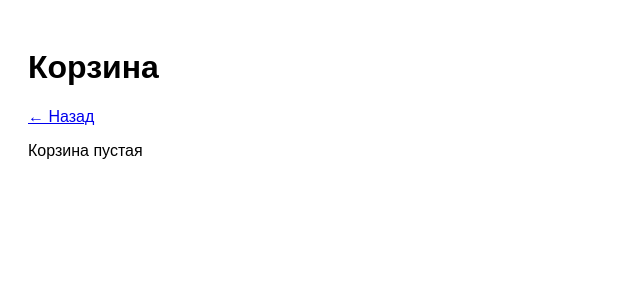
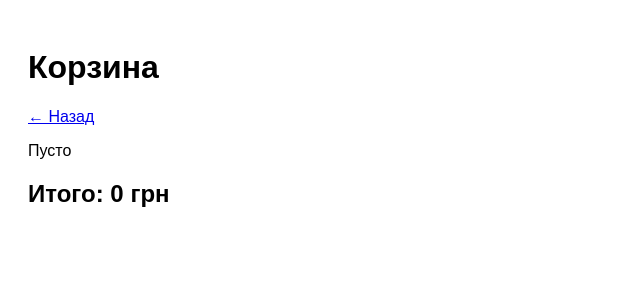
Before and after one commit to ssqwllfnn210230-sudo/sensx-store, a Next.js app: page /cart in a window 1280 px wide. Shown: the top 300 px of the page, without its empty margins (0-640 px from the left). Built offline with nearby package versions, Linux system fonts and the light colour scheme.

Commit message:
Refactor cart component to simplify item display

```diff
--- a/pages/cart.js
+++ b/pages/cart.js
@@ -8,29 +8,10 @@ export default function Cart() {
     setCart(saved);
   }, []);
 
-  function updateCart(newCart) {
-    setCart(newCart);
-    localStorage.setItem("cart", JSON.stringify(newCart));
-  }
-
-  function removeItem(index) {
-    const newCart = cart.filter((_, i) => i !== index);
-    updateCart(newCart);
-  }
-
-  function increase(index) {
-    const newCart = [...cart];
-    newCart[index].count += 1;
-    updateCart(newCart);
-  }
-
-  function decrease(index) {
-    const newCart = [...cart];
-    if (newCart[index].count > 1) {
-      newCart[index].count -= 1;
-      updateCart(newCart);
-    }
-  }
+  const total = cart.reduce(
+    (sum, item) => sum + item.price * item.count,
+    0
+  );
 
   return (
     <div style={{ padding: "20px", fontFamily: "Arial" }}>
@@ -39,44 +20,18 @@ export default function Cart() {
       <a href="/">← Назад</a>
 
       {cart.length === 0 ? (
-        <p>Корзина пустая</p>
+        <p>Пусто</p>
       ) : (
         cart.map((item, i) => (
-          <div
-            key={i}
-            style={{
-              display: "flex",
-              justifyContent: "space-between",
-              alignItems: "center",
-              borderBottom: "1px solid #ddd",
-              padding: "10px 0"
-            }}
-          >
-            {/* ЛЕВАЯ ЧАСТЬ */}
-            <div>
-              <div>{item.name}</div>
-              <div>{item.price} ₽</div>
-
-              {/* СЧЁТЧИК */}
-              <div style={{ marginTop: "5px" }}>
-                <button onClick={() => decrease(i)}>-</button>
-                <span style={{ margin: "0 10px" }}>
-                  {item.count}
-                </span>
-                <button onClick={() => increase(i)}>+</button>
-              </div>
-            </div>
-
-            {/* ПРАВАЯ КНОПКА */}
-            <button
-              onClick={() => removeItem(i)}
-              style={{ background: "red", color: "white" }}
-            >
-              Удалить
-            </button>
+          <div key={i} style={{ marginTop: "10px" }}>
+            {item.name} — {item.price} грн × {item.count}
           </div>
         ))
       )}
+
+      <h2 style={{ marginTop: "20px" }}>
+        Итого: {total} грн
+      </h2>
     </div>
   );
 }
```
